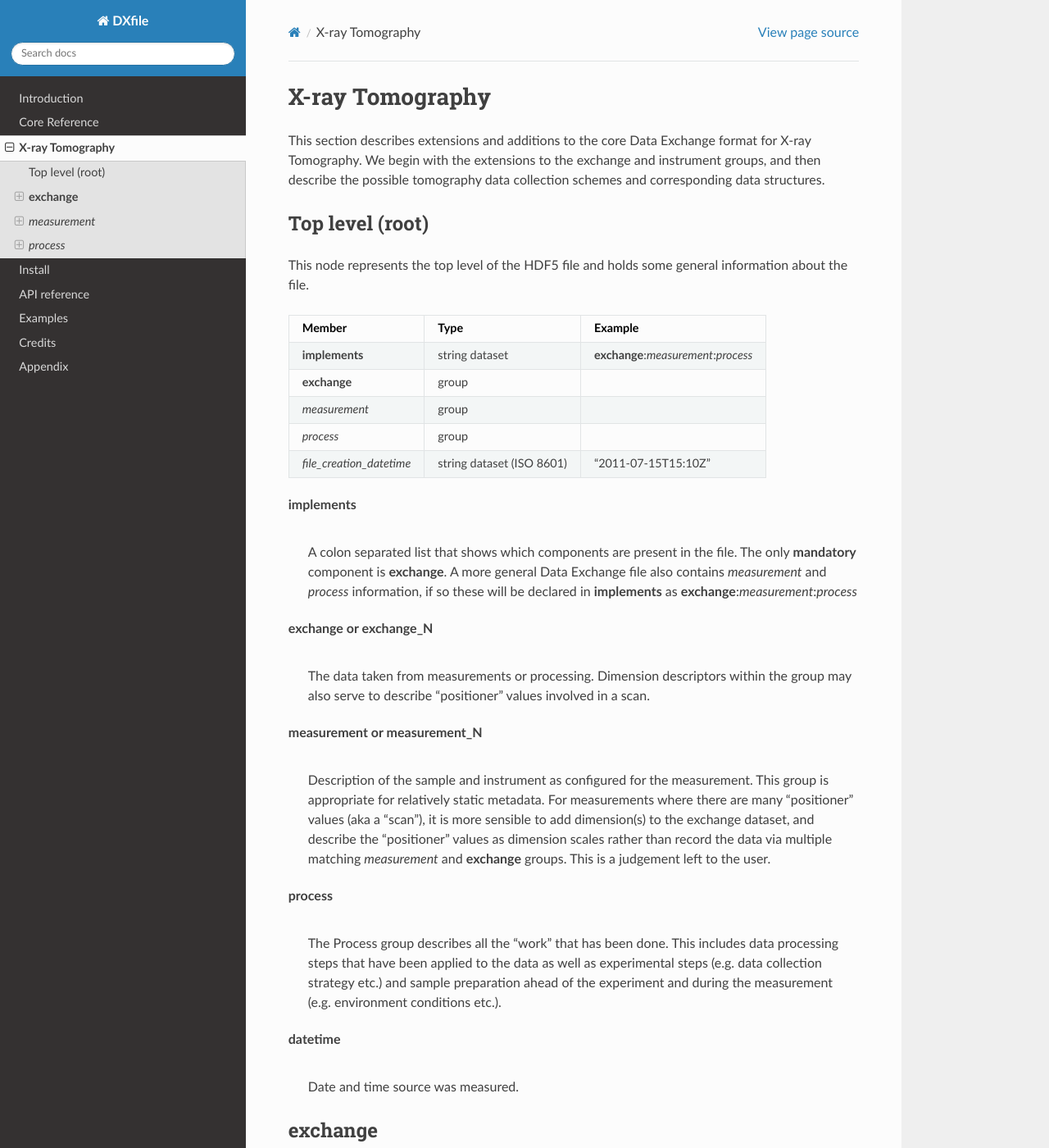
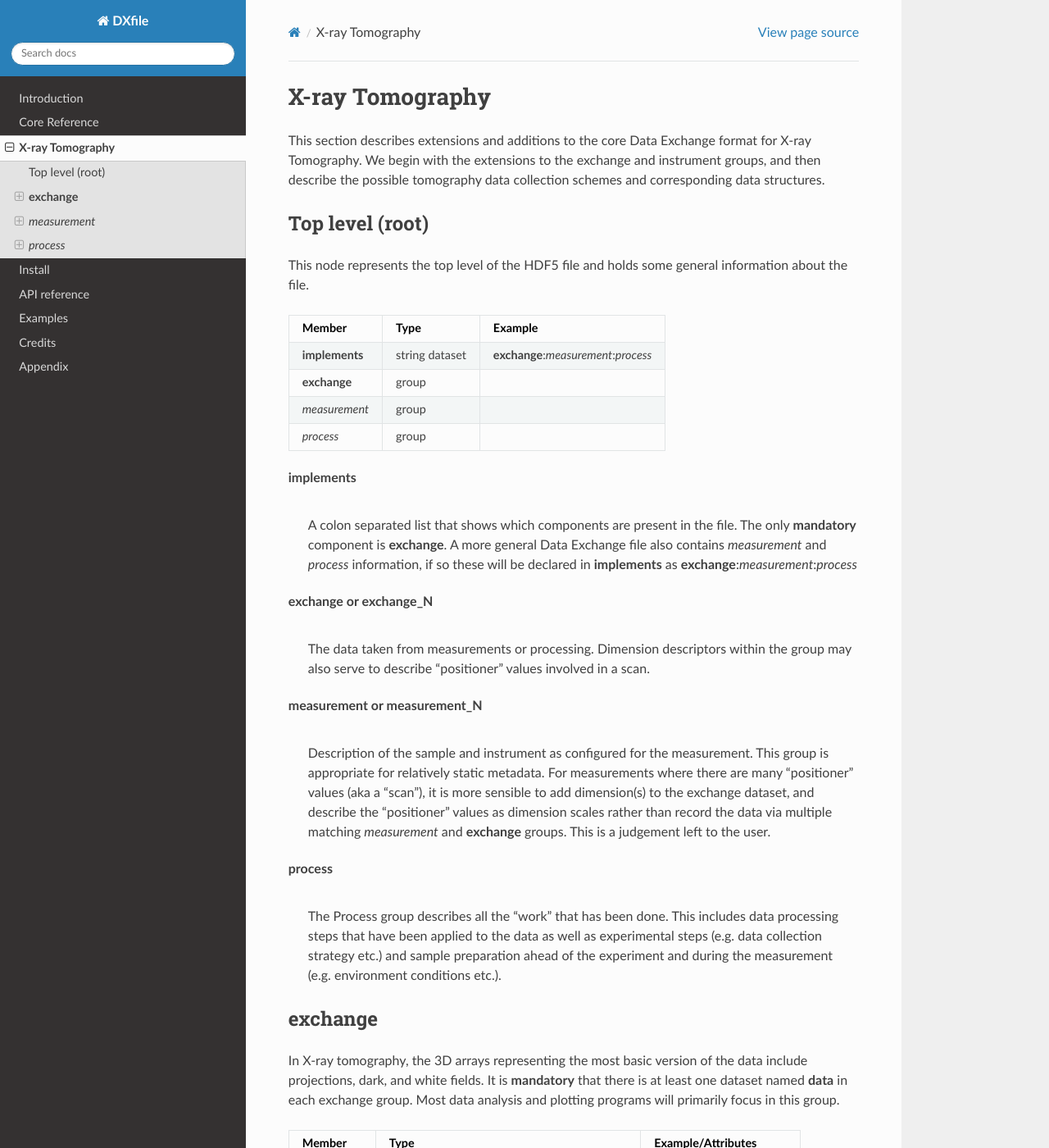
Before and after one commit to data-exchange/dxfile, a Sphinx documentation site: the page built from doc/source/xraytomo.rst, in a window 1280 px wide and 1400 px high. Shown: the whole window at 82% size. Built offline with Sphinx 7.4.7 and the Read the Docs theme 2.0.0, drawn with Linux system fonts in a browser that asks for light colours.

Commit message:
doc update

```diff
--- a/doc/source/xraytomo.rst
+++ b/doc/source/xraytomo.rst
@@ -28,8 +28,6 @@ general information about the file.
 +------------------------------+----------------------------+-----------------------------------------+
 |           *process*          |             group          |                                         |
 +------------------------------+----------------------------+-----------------------------------------+
-|   *file_creation_datetime*   | string dataset (ISO 8601)  |         “2011-07-15T15:10Z”             |
-+------------------------------+----------------------------+-----------------------------------------+
 
 implements
     |
@@ -63,10 +61,6 @@ process
       well as experimental steps (e.g. data collection strategy etc.)
       and sample preparation ahead of the experiment and during the
       measurement (e.g. environment conditions etc.).
-
-datetime
-    |
-    | Date and time source was measured.
 
 
 **exchange**
```
